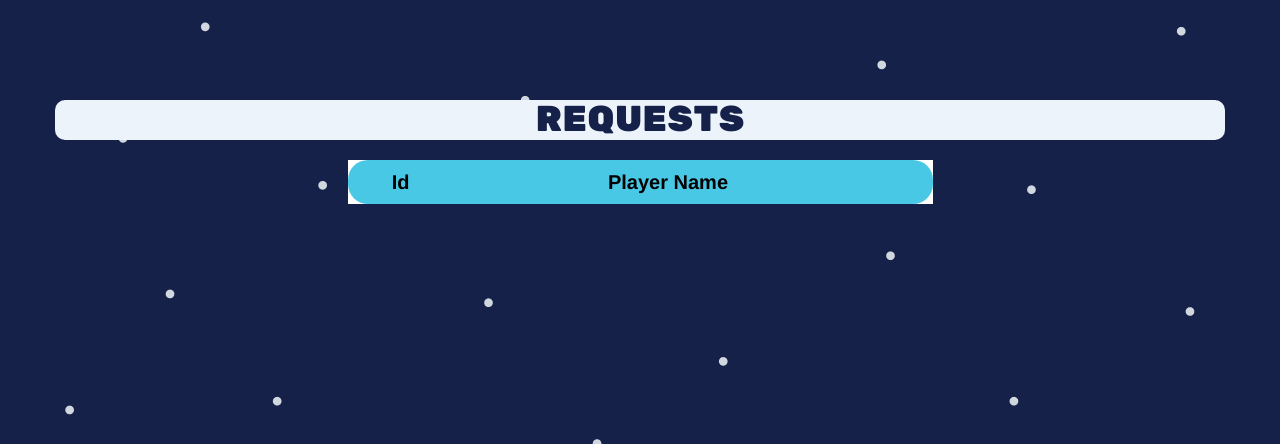
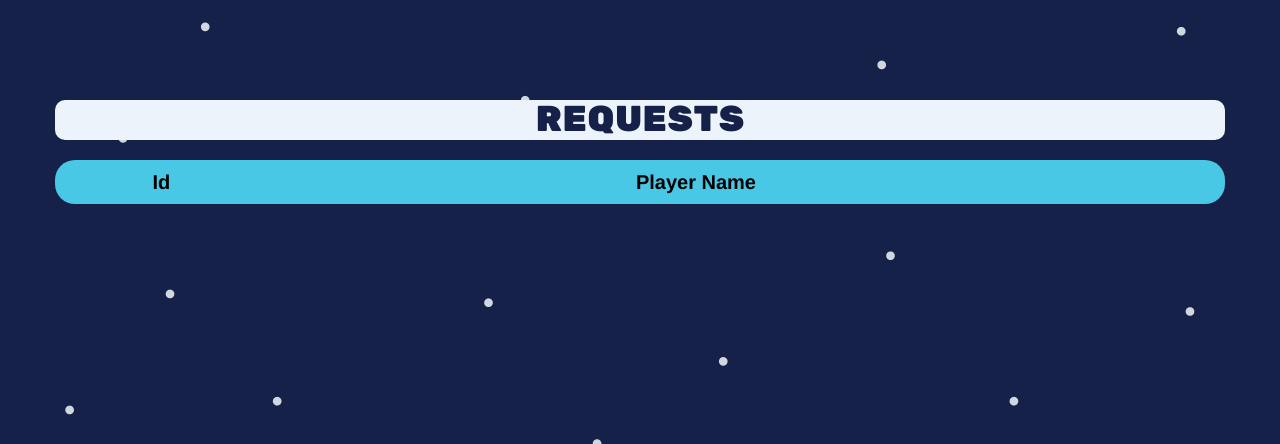
Before and after one commit to devitaalysia/game4, a PHP site: page /online.php in a window 1280 px wide. Shown: the part 252-696 px from the top of the page. Run offline with PHP 8.4, Linux system fonts and the light colour scheme; the visitor is signed in with stand-in values (Sample User, id 1); data that the repository does not hold is empty; some libraries are stand-ins or nearby versions.

Commit message:
minor edit

```diff
--- a/online.php
+++ b/online.php
@@ -116,7 +116,6 @@ $error = "";
   <div class="row justify-content-center">
 
   <h1 style="width:750px align:center; border-radius:10px;">REQUESTS</h1>
-  <div class="text-center" style=" margin-left:25%;width:50%; background:white; color:black;" >
   <span id="req"> </span>
   </div>
 
```
Also changed, not shown: game.php (+12 -5 lines).
